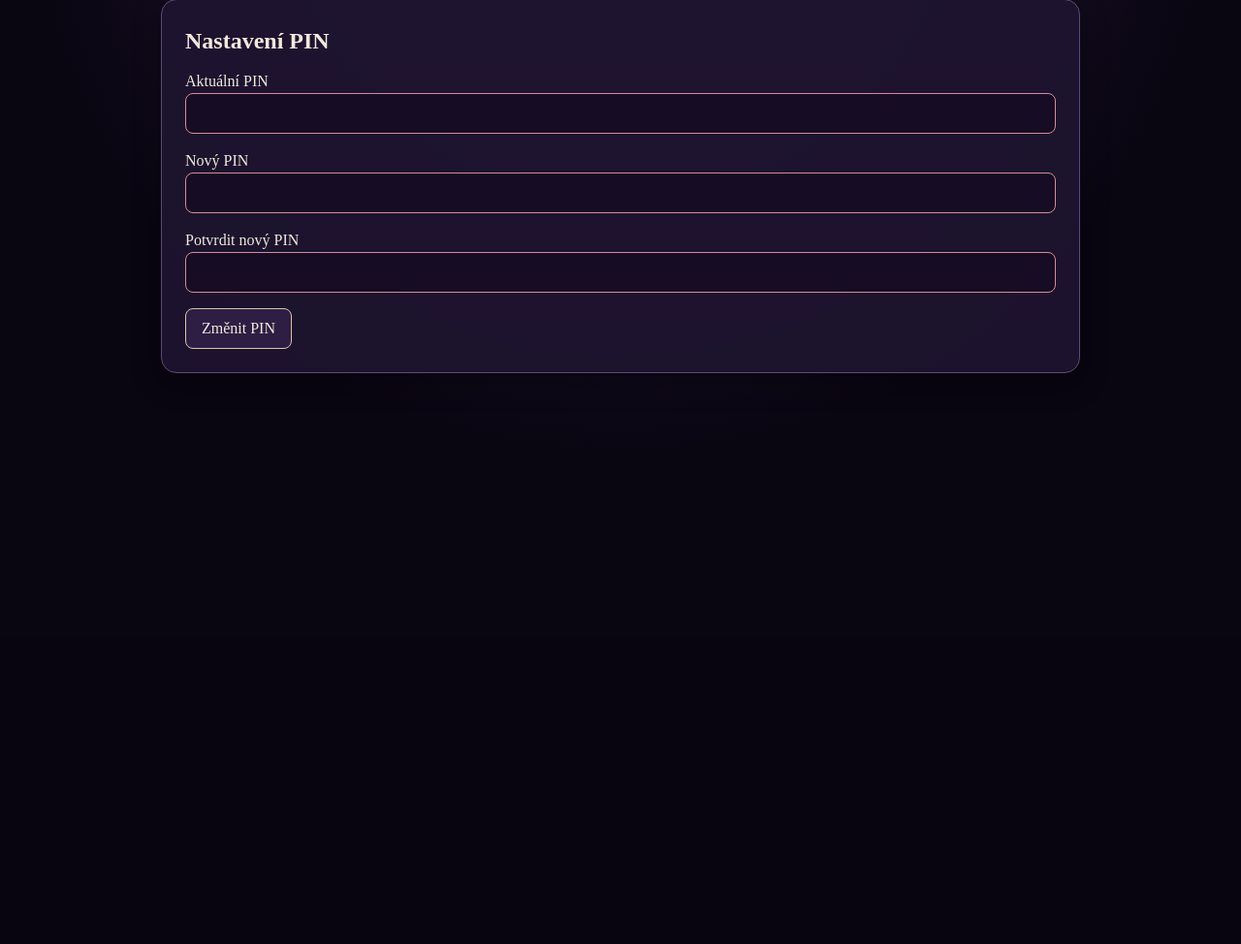
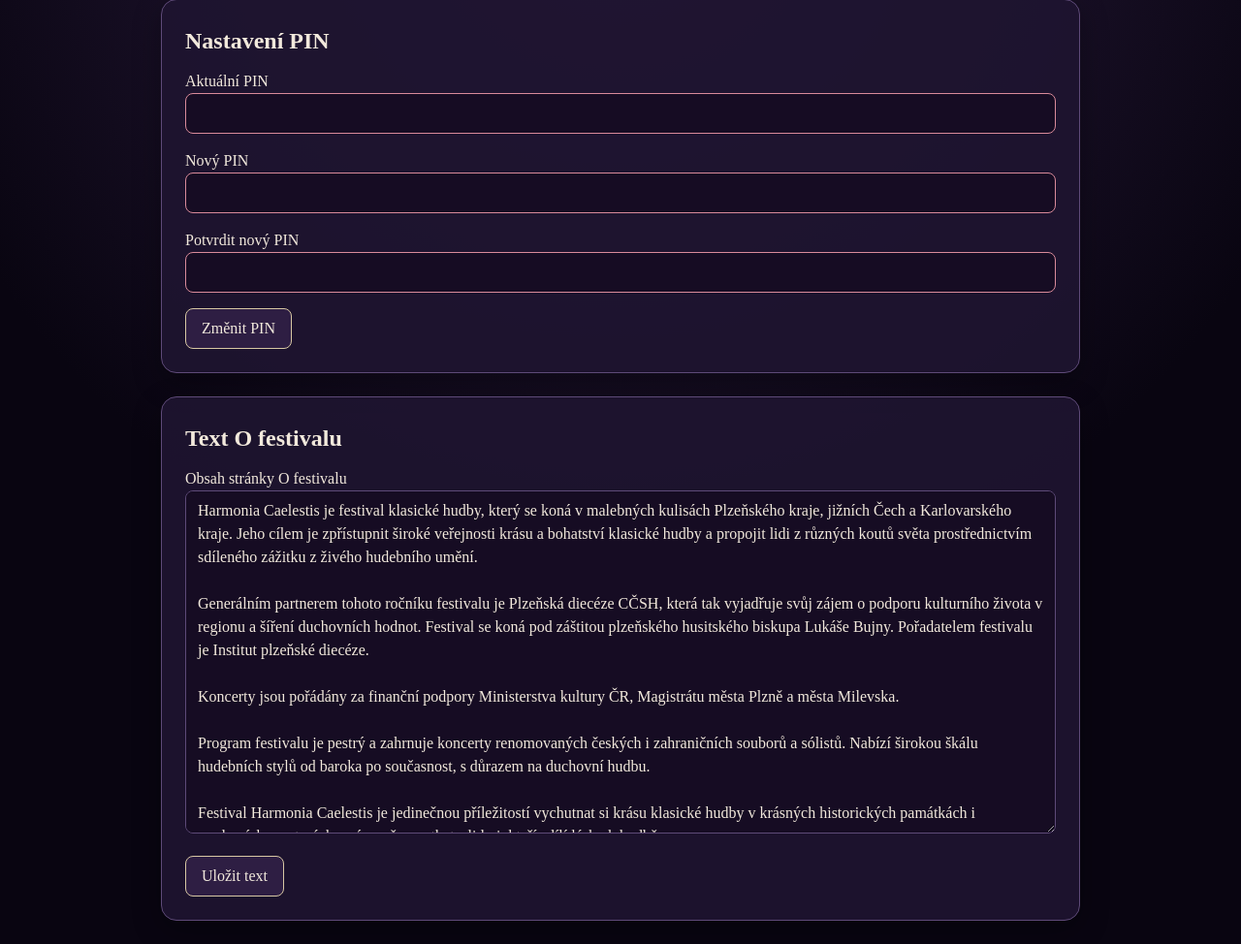
Before and after one commit to trefilmichal-prog/anet, a PHP site: page /admin/settings.php in a window 1280 px wide. Shown: the part 142-1116 px from the top of the page at 97% size. Before the commit the page ends 527 px from the top, so only its background shows below. Run offline with PHP 8.4, Linux system fonts and the light colour scheme; the visitor is signed in with stand-in values (Sample User, id 1); some libraries are stand-ins or nearby versions.

Commit message:
Add editable festival page content in settings

```diff
--- a/admin/settings.php
+++ b/admin/settings.php
@@ -1,14 +1,23 @@
 <?php
 require_once __DIR__ . '/auth.php';
+require_once dirname(__DIR__) . '/includes/settings_repository.php';
+require_once dirname(__DIR__) . '/includes/festival_content.php';
+
 require_admin_login();
 
-$message = '';
-$error = '';
+$pinMessage = '';
+$pinError = '';
+$festivalMessage = '';
+$festivalError = '';
+$festivalText = get_setting('festival_page_text', get_default_festival_page_text());
 
 try {
     $db = get_db();
 
     if ($_SERVER['REQUEST_METHOD'] === 'POST') {
+        $action = isset($_POST['action']) ? trim($_POST['action']) : '';
+
+        if ($action === 'change_pin') {
             $currentPin = isset($_POST['current_pin']) ? trim($_POST['current_pin']) : '';
             $newPin = isset($_POST['new_pin']) ? trim($_POST['new_pin']) : '';
             $confirmPin = isset($_POST['confirm_pin']) ? trim($_POST['confirm_pin']) : '';
@@ -18,11 +27,11 @@ try {
             $pinHash = $stmt->fetchColumn();
 
             if (!$pinHash || !password_verify($currentPin, $pinHash)) {
-        $error = 'Aktuální PIN není správný.';
+                $pinError = 'Aktuální PIN není správný.';
             } elseif ($newPin === '' || strlen($newPin) < 4) {
-        $error = 'Nový PIN musí mít alespoň 4 znaky.';
+                $pinError = 'Nový PIN musí mít alespoň 4 znaky.';
             } elseif ($newPin !== $confirmPin) {
-        $error = 'Nový PIN a potvrzení se neshodují.';
+                $pinError = 'Nový PIN a potvrzení se neshodují.';
             } else {
                 $newHash = password_hash($newPin, PASSWORD_DEFAULT);
                 $update = $db->prepare('UPDATE settings SET value = :value WHERE key = :key');
@@ -30,33 +39,61 @@ try {
                     ':value' => $newHash,
                     ':key' => 'admin_pin_hash'
                 ));
-        $message = 'PIN byl úspěšně změněn.';
+                $pinMessage = 'PIN byl úspěšně změněn.';
+            }
+        } elseif ($action === 'save_festival_text') {
+            $festivalText = isset($_POST['festival_text']) ? trim($_POST['festival_text']) : '';
+
+            if ($festivalText === '') {
+                $festivalError = 'Text O festivalu nesmí být prázdný.';
+                $festivalText = get_setting('festival_page_text', get_default_festival_page_text());
+            } else {
+                set_setting('festival_page_text', $festivalText);
+                $festivalMessage = 'Text O festivalu byl uložen.';
+            }
         }
     }
 } catch (RuntimeException $e) {
     error_log('Admin settings DB failed: ' . $e->getMessage());
-    $error = $e->getMessage();
+    $pinError = $e->getMessage();
+    $festivalError = $e->getMessage();
 } catch (Exception $e) {
     error_log('Admin settings init failed: ' . $e->getMessage());
-    $error = 'Nepodařilo se načíst nastavení. Zkuste to prosím znovu.';
+    $pinError = 'Nepodařilo se načíst nastavení. Zkuste to prosím znovu.';
+    $festivalError = 'Nepodařilo se načíst nastavení. Zkuste to prosím znovu.';
 }
 
-$adminPageTitle = 'Nastavení PIN';
+$adminPageTitle = 'Nastavení';
 require_once __DIR__ . '/partials/header.php';
 ?>
 <section class="admin-shell">
     <section class="admin-card">
         <h1>Nastavení PIN</h1>
-        <?php if ($message): ?><p class="admin-alert admin-alert--success"><?php echo h($message); ?></p><?php endif; ?>
-        <?php if ($error): ?><p class="admin-alert admin-alert--error"><?php echo h($error); ?></p><?php endif; ?>
+        <?php if ($pinMessage): ?><p class="admin-alert admin-alert--success"><?php echo h($pinMessage); ?></p><?php endif; ?>
+        <?php if ($pinError): ?><p class="admin-alert admin-alert--error"><?php echo h($pinError); ?></p><?php endif; ?>
 
         <form class="admin-form" method="post">
+            <input type="hidden" name="action" value="change_pin">
             <label>Aktuální PIN<input type="password" name="current_pin" required></label>
             <label>Nový PIN<input type="password" name="new_pin" required></label>
             <label>Potvrdit nový PIN<input type="password" name="confirm_pin" required></label>
             <button class="admin-button" type="submit">Změnit PIN</button>
         </form>
     </section>
+
+    <section class="admin-card">
+        <h1>Text O festivalu</h1>
+        <?php if ($festivalMessage): ?><p class="admin-alert admin-alert--success"><?php echo h($festivalMessage); ?></p><?php endif; ?>
+        <?php if ($festivalError): ?><p class="admin-alert admin-alert--error"><?php echo h($festivalError); ?></p><?php endif; ?>
+
+        <form class="admin-form" method="post">
+            <input type="hidden" name="action" value="save_festival_text">
+            <label>Obsah stránky O festivalu
+                <textarea name="festival_text" rows="14" required><?php echo h($festivalText); ?></textarea>
+            </label>
+            <button class="admin-button" type="submit">Uložit text</button>
+        </form>
+    </section>
 </section>
 
 <?php require_once __DIR__ . '/partials/footer.php'; ?>
--- a/includes/db.php
+++ b/includes/db.php
@@ -1,4 +1,6 @@
 <?php
+
+require_once __DIR__ . '/festival_content.php';
 
 function get_db()
 {
@@ -113,6 +115,18 @@ function initialize_schema($pdo)
             ':value' => $defaultHash
         ));
     }
+
+    $stmt = $pdo->prepare('SELECT value FROM settings WHERE key = :key');
+    $stmt->execute(array(':key' => 'festival_page_text'));
+    $festivalPageText = $stmt->fetchColumn();
+
+    if ($festivalPageText === false) {
+        $insert = $pdo->prepare('INSERT INTO settings(key, value) VALUES(:key, :value)');
+        $insert->execute(array(
+            ':key' => 'festival_page_text',
+            ':value' => get_default_festival_page_text()
+        ));
+    }
 }
 
 function ensure_table_column($pdo, $tableName, $columnName, $columnDefinition)
--- /dev/null
+++ b/includes/festival_content.php
@@ -0,0 +1,10 @@
+<?php
+
+function get_default_festival_page_text()
+{
+    return "Harmonia Caelestis je festival klasické hudby, který se koná v malebných kulisách Plzeňského kraje, jižních Čech a Karlovarského kraje. Jeho cílem je zpřístupnit široké veřejnosti krásu a bohatství klasické hudby a propojit lidi z různých koutů světa prostřednictvím sdíleného zážitku z živého hudebního umění.\n\n"
+        . "Generálním partnerem tohoto ročníku festivalu je Plzeňská diecéze CČSH, která tak vyjadřuje svůj zájem o podporu kulturního života v regionu a šíření duchovních hodnot. Festival se koná pod záštitou plzeňského husitského biskupa Lukáše Bujny. Pořadatelem festivalu je Institut plzeňské diecéze.\n\n"
+        . "Koncerty jsou pořádány za finanční podpory Ministerstva kultury ČR, Magistrátu města Plzně a města Milevska.\n\n"
+        . "Program festivalu je pestrý a zahrnuje koncerty renomovaných českých i zahraničních souborů a sólistů. Nabízí širokou škálu hudebních stylů od baroka po současnost, s důrazem na duchovní hudbu.\n\n"
+        . "Festival Harmonia Caelestis je jedinečnou příležitostí vychutnat si krásu klasické hudby v krásných historických památkách i moderních prostorách a zároveň se setkat s lidmi, kteří sdílí lásku k hudbě.";
+}
```
Also changed, not shown: Ofestivalu.php (+5 -9 lines), includes/settings_repository.php (added, +55 -0 lines). Lines whose indentation alone changed are shown as unchanged.
